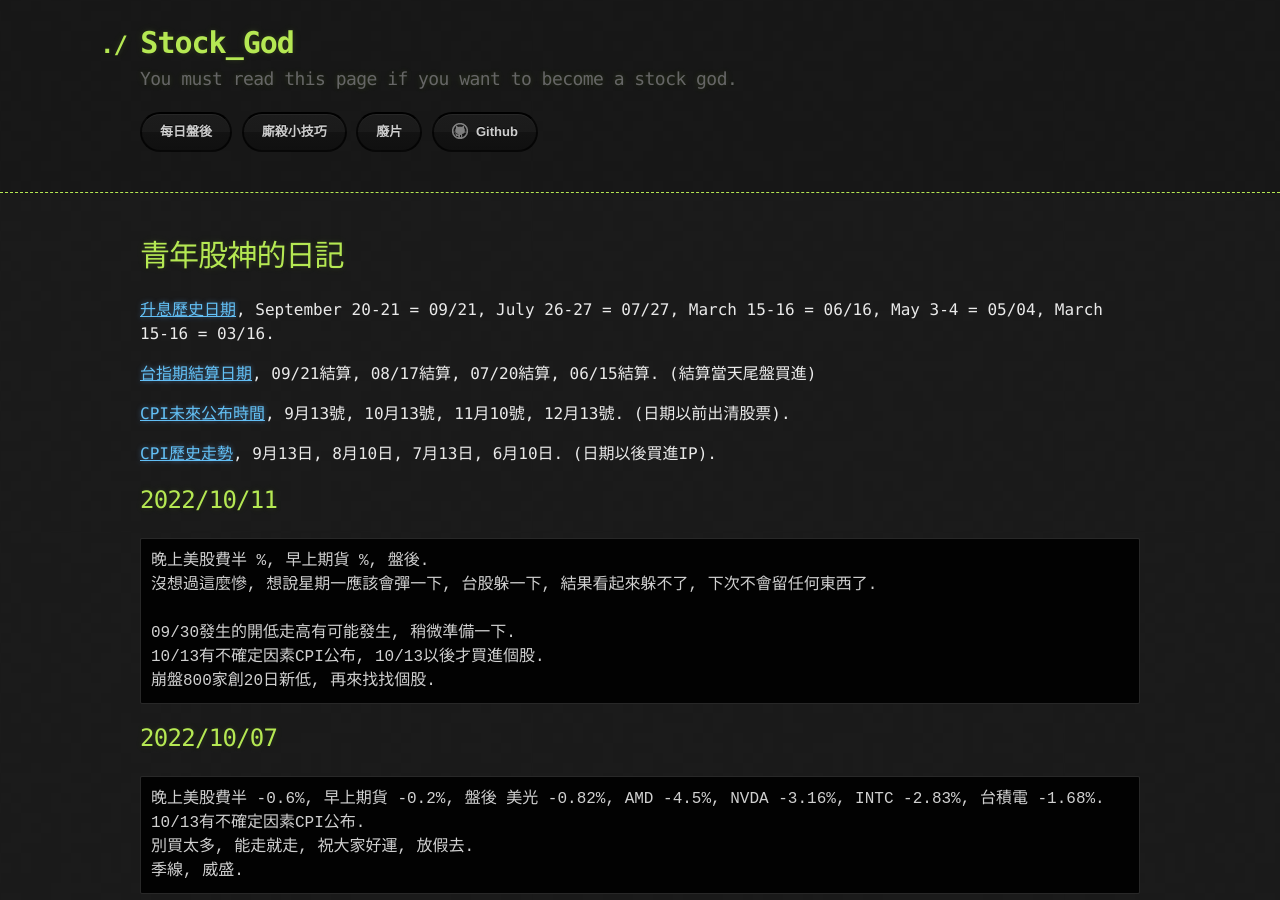
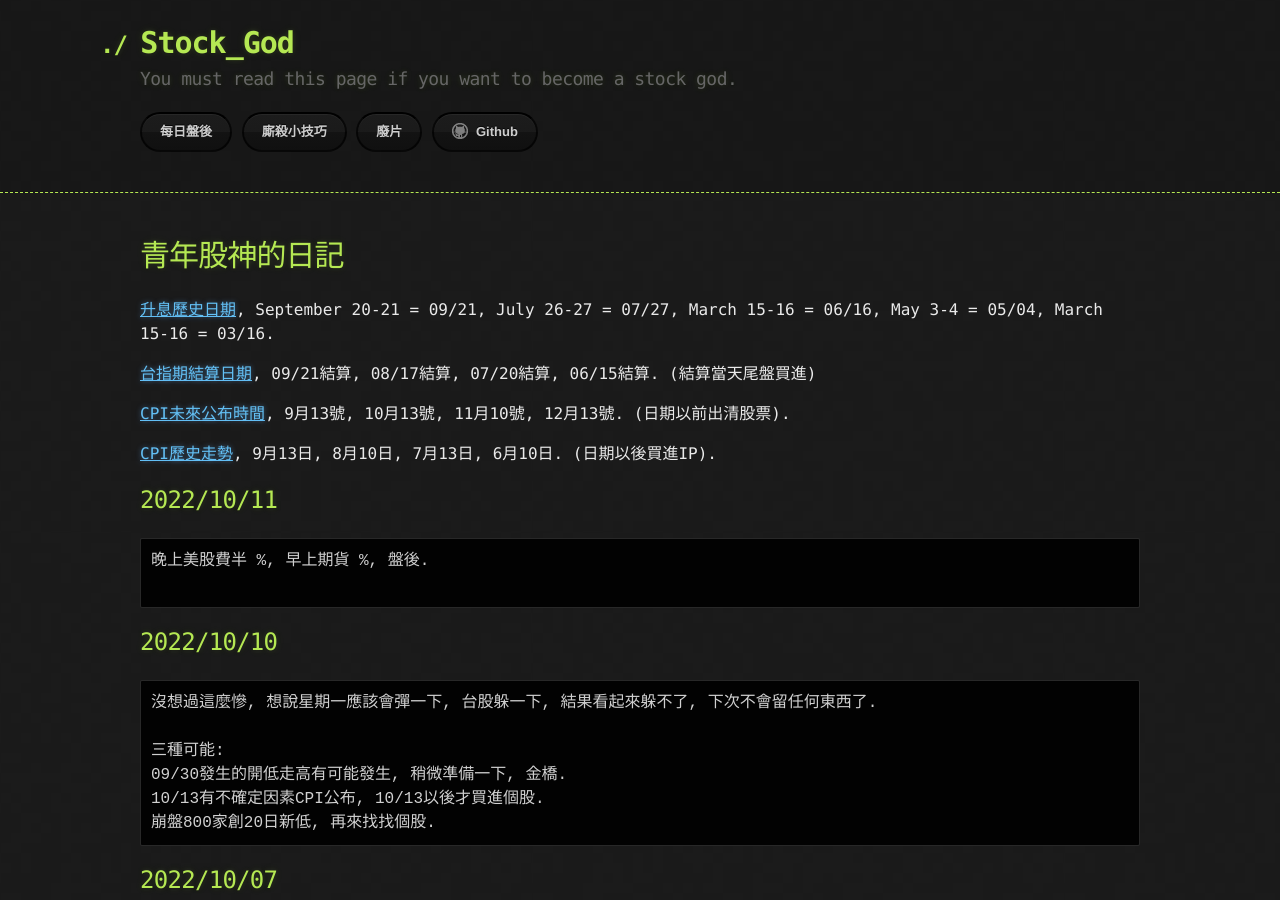
Before and after one commit to lepg5487/Stock_God, a Jekyll site: the page built from index.md, in a window 1280 px wide and 900 px high. Built offline with Jekyll 4.4.1, drawn with Linux system fonts in a browser that asks for light colours; our own code applies the rules of GitHub Pages for plain Markdown files.

Commit message:
Update index.md

````diff
--- a/index.md
+++ b/index.md
@@ -15,9 +15,15 @@ layout: testlayouts
 ## 2022/10/11
 ```
 晚上美股費半 %, 早上期貨 %, 盤後.
+
+```
+
+## 2022/10/10
+```
 沒想過這麼慘, 想說星期一應該會彈一下, 台股躲一下, 結果看起來躲不了, 下次不會留任何東西了.
 
-09/30發生的開低走高有可能發生, 稍微準備一下.
+三種可能:
+09/30發生的開低走高有可能發生, 稍微準備一下, 金橋.
 10/13有不確定因素CPI公布, 10/13以後才買進個股.
 崩盤800家創20日新低, 再來找找個股.
 ```
````
